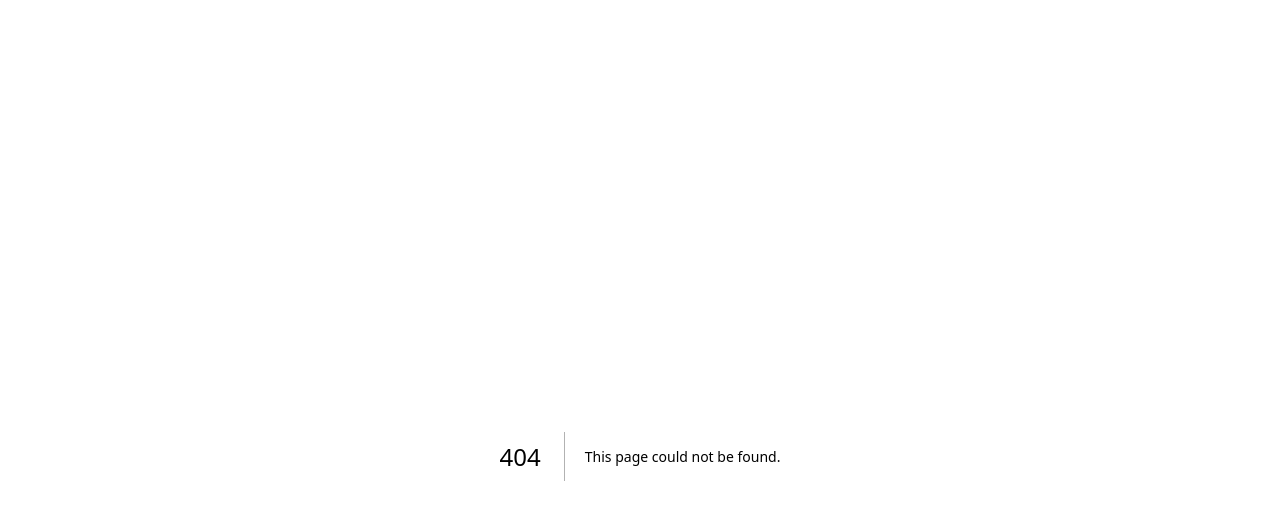
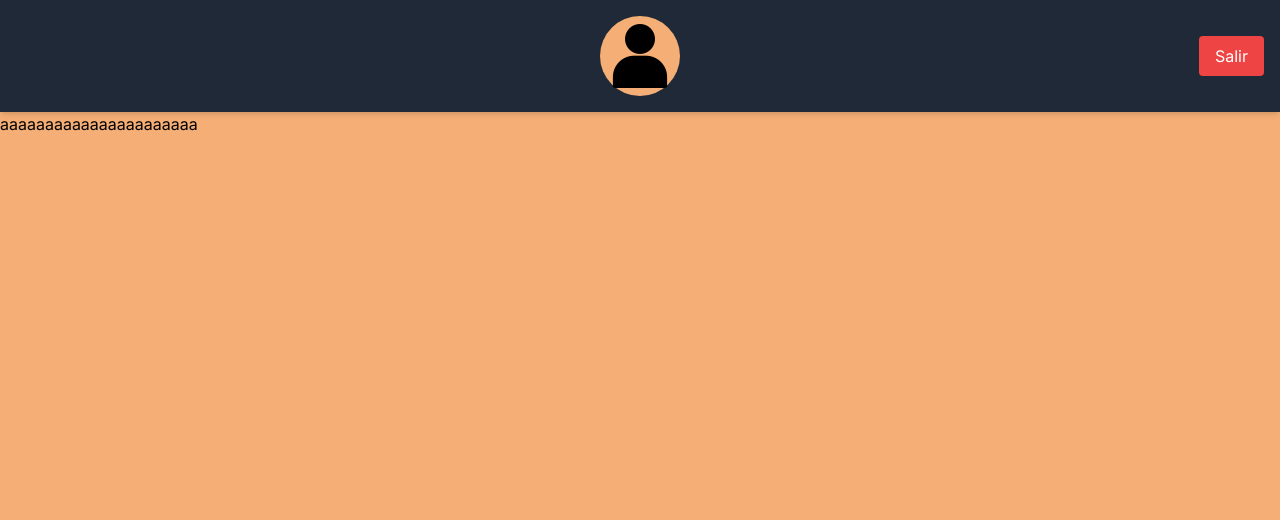
Before and after one commit to Adrielram/Sistema-de-manejo-de-escenas-de-entrenamiento-para-personas-con-autismo, a Next.js app in the folder frontend/frontapp/: page /interfaz_paciente/ver_video in a window 1280 px wide. Before the commit this address had no page. Shown: the top 520 px of the page. Built offline with nearby package versions, Linux system fonts and the light colour scheme.

Commit message:
crear rama nueva feature ver video

```diff
--- /dev/null
+++ b/frontend/frontapp/src/app/interfaz_paciente/ver_video/page.tsx
@@ -0,0 +1,14 @@
+import React from 'react';
+
+
+const page = () => {
+
+
+  return (
+    <div style={{ backgroundColor: '#f5af76', minHeight: '100vh' }}>
+      <h1>aaaaaaaaaaaaaaaaaaaaaa</h1>
+    </div>
+  );
+};
+
+export default page;
--- a/frontend/frontapp/src/components/HeaderPaciente.tsx
+++ b/frontend/frontapp/src/components/HeaderPaciente.tsx
@@ -9,7 +9,7 @@ const HeaderPaciente: React.FC = () => {
 
   const handleLogout = () => {
     console.log("Cerrar sesión");
-    router.push('/auth/login');
+    router.push('../auth/login');
   };
 
   return (
```
